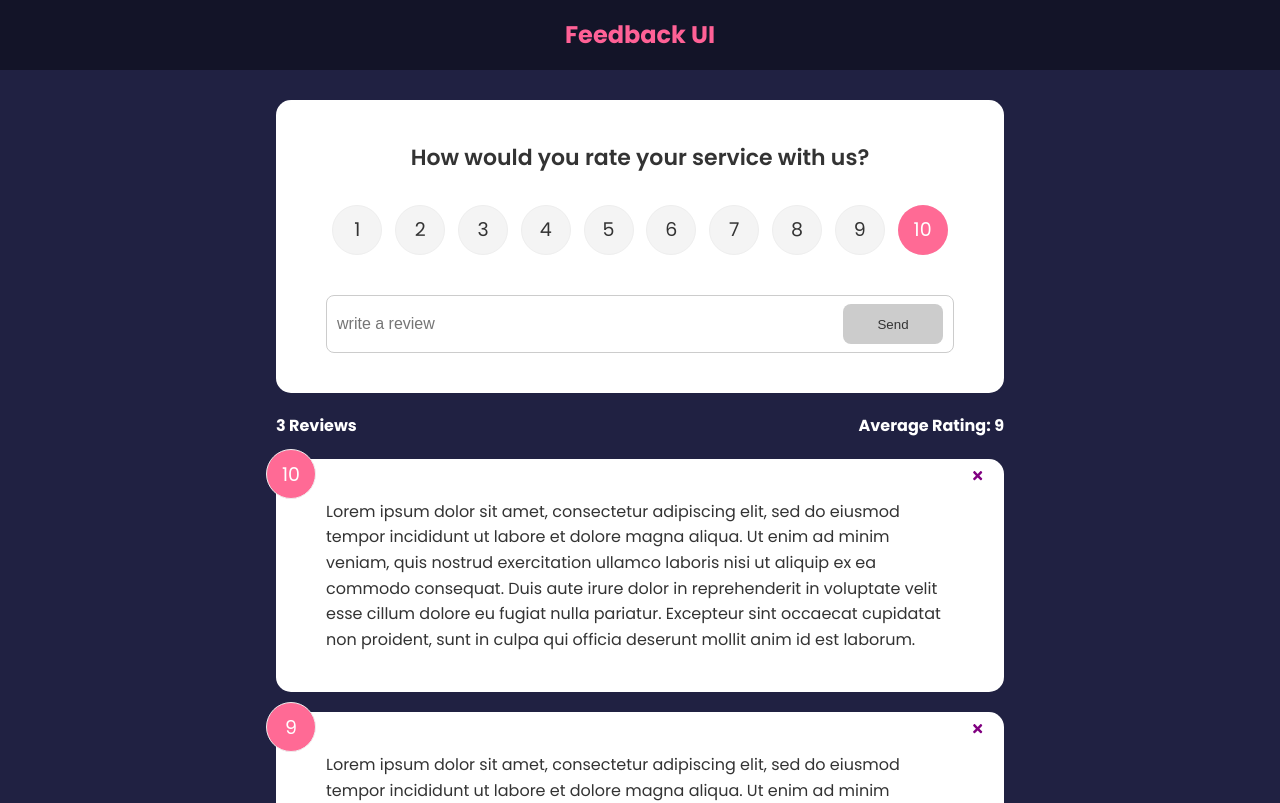
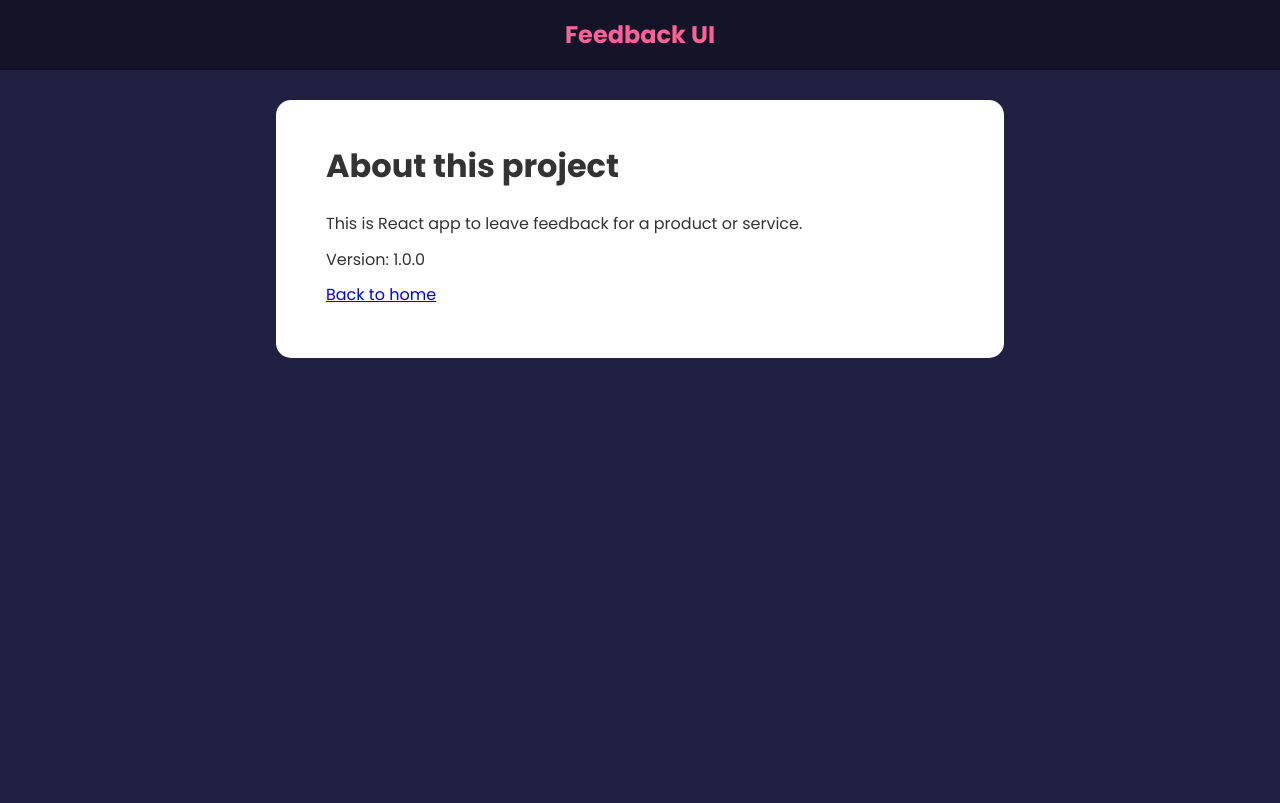
Before and after one commit to HamedNaghdi/feedback-app, a React (Create React App) app: page /about in a window 1280 px wide. Shown: the top 803 px of the page. Built offline with nearby package versions, Linux system fonts and the light colour scheme.

Commit message:
025-Upgrading to React Router 6

```diff
--- a/package.json
+++ b/package.json
@@ -10,6 +10,7 @@
     "react": "^18.2.0",
     "react-dom": "^18.2.0",
     "react-icons": "^4.4.0",
+    "react-router-dom": "^6.3.0",
     "react-scripts": "^5.0.1",
     "uuid": "^8.3.2",
     "web-vitals": "^2.1.4"
--- a/src/App.js
+++ b/src/App.js
@@ -1,10 +1,19 @@
+import React from "react";
 import { v4 as uuidv4} from "uuid"
+import {
+    BrowserRouter as Router,
+    Switch,
+    Route,
+    Routes,
+    Link
+  } from "react-router-dom";
 import { useState } from "react";
 import Header from "./components/Header"
 import FeedbackList from "./components/FeedbackList"
 import FeedbackStats from "./components/FeedbackStats";
 import FeedbackForm from "./components/FeedbackForm";
 import FeedbackData from "./data/FeedbackData";
+import AboutPage from "./pages/AboutPage";
 
 function App() {
     const [feedback, setFeedback] = useState(FeedbackData)
@@ -21,15 +30,21 @@
     }
 
     return (
-        <>
+        <Router>
             <Header/>
             <div className="container">
-                <FeedbackForm handleAdd={addFeedback}/>
-                <FeedbackStats feedback={feedback} />
-                <FeedbackList feedback={feedback} handleDelete={deleteFeedback}/>
+                <Routes>
+                    <Route exact path="/" element={
+                        <>
+                            <FeedbackForm handleAdd={addFeedback}/>
+                            <FeedbackStats feedback={feedback} />
+                            <FeedbackList feedback={feedback} handleDelete={deleteFeedback}/>
+                        </>
+                    } />
+                    <Route path="/about" element={<AboutPage />} />
+                </Routes>
             </div>
-
-        </>
+        </Router>
     );
 }
 
--- /dev/null
+++ b/src/pages/AboutPage.jsx
@@ -0,0 +1,18 @@
+import Card from "../components/shared/Card"
+
+function AboutPage() {
+  return (
+    <Card>
+      <div className="about">
+        <h1>About this project</h1>
+        <p>This is React app to leave feedback for a product or service.</p>
+        <p>Version: 1.0.0</p>
+        <p>
+          <a href="/">Back to home</a>
+        </p>
+      </div>
+    </Card>
+  )
+}
+
+export default AboutPage
```
Also changed, not shown: 1 other file (tests, documents, lock files or other folders).
